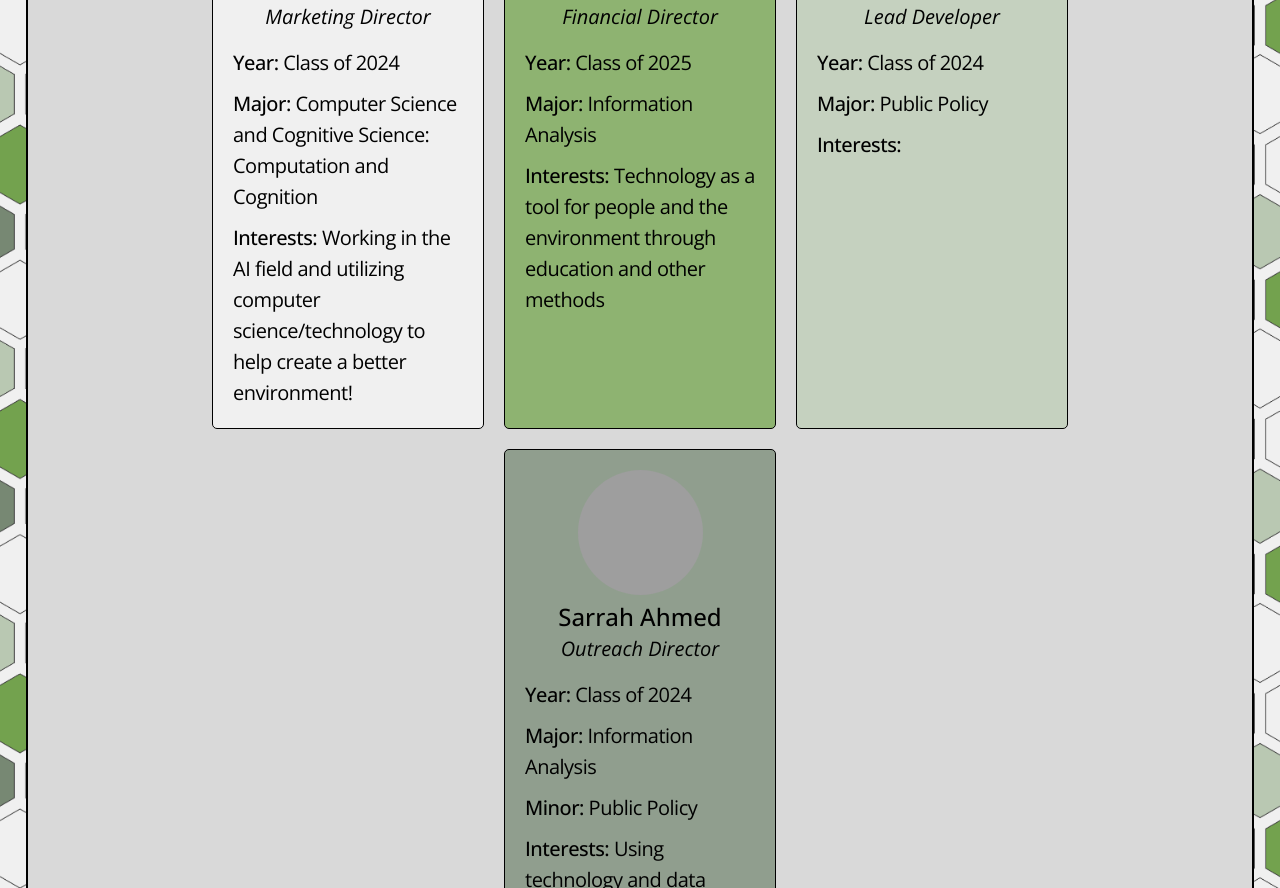
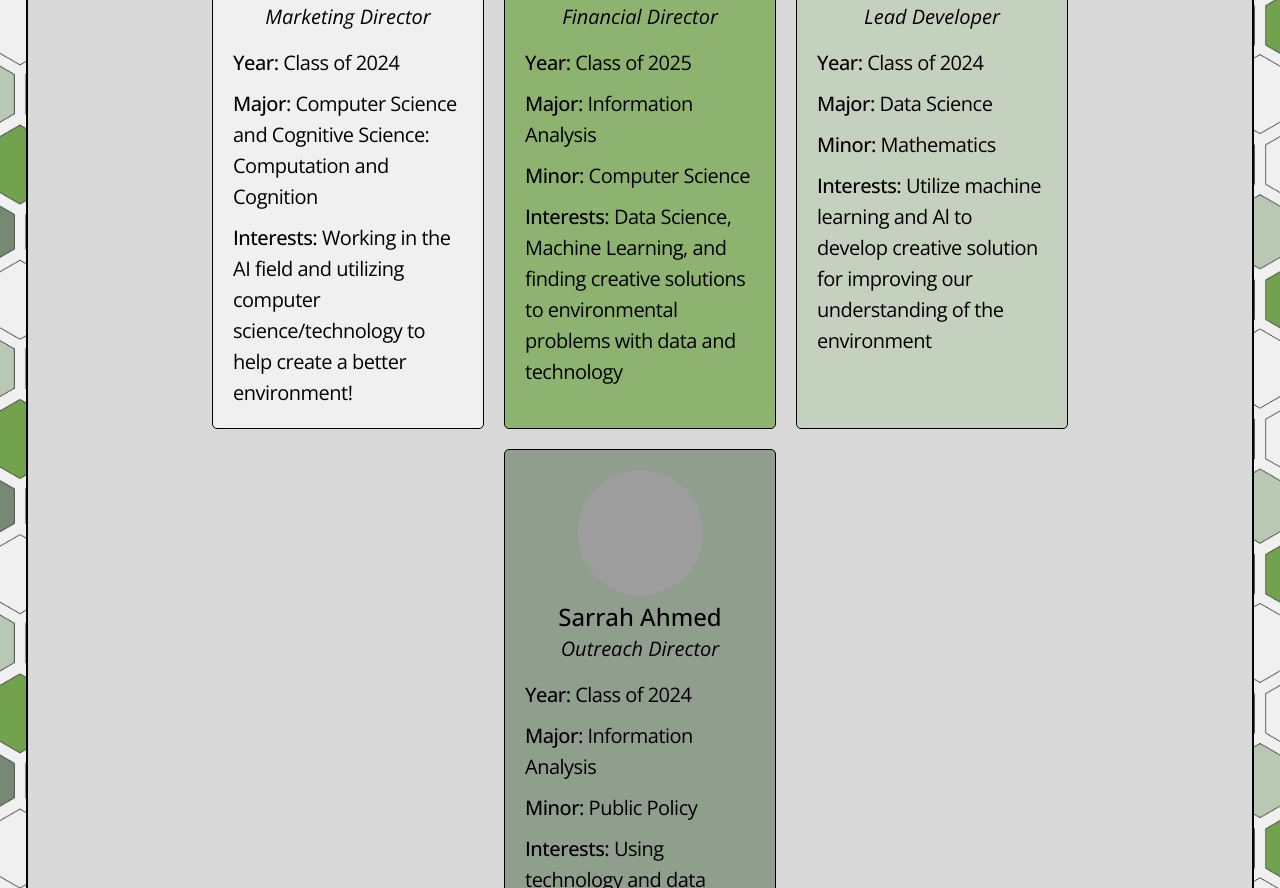
Before and after one commit to UMEcoData/website, a plain HTML site: page team.html in a window 1280 px wide. Shown: the part 1103-1991 px from the top of the page. Drawn offline with nearby package versions, Linux system fonts and the light colour scheme; grey boxes are pictures that could not be loaded.

Commit message:
fixed team bios and pictures!

```diff
--- a/team.html
+++ b/team.html
@@ -109,8 +109,8 @@
         <div class="card_bottom">
           <p><strong>Year:</strong> Class of 2025</p>
           <p><strong>Major:</strong> Information Analysis</p>
-          <p><strong>Interests:</strong> Technology as a tool for people and the environment through education and other
-            methods</p>
+          <p><strong>Minor:</strong> Computer Science</p>
+          <p><strong>Interests:</strong> Data Science, Machine Learning, and finding creative solutions to environmental problems with data and technology</p>
         </div>
       </div>
 
@@ -122,8 +122,9 @@
         </div>
         <div class="card_bottom">
           <p><strong>Year:</strong> Class of 2024</p>
-          <p><strong>Major:</strong> Public Policy</p>
-          <p><strong>Interests:</strong> </p>
+          <p><strong>Major:</strong> Data Science</p>
+          <p><strong>Minor:</strong> Mathematics</p>
+          <p><strong>Interests:</strong> Utilize machine learning and Al to develop creative solution for improving our understanding of the environment </p>
         </div>
       </div>
 
```
Also changed, not shown: images/WallaceZ.png, 1 other file.
